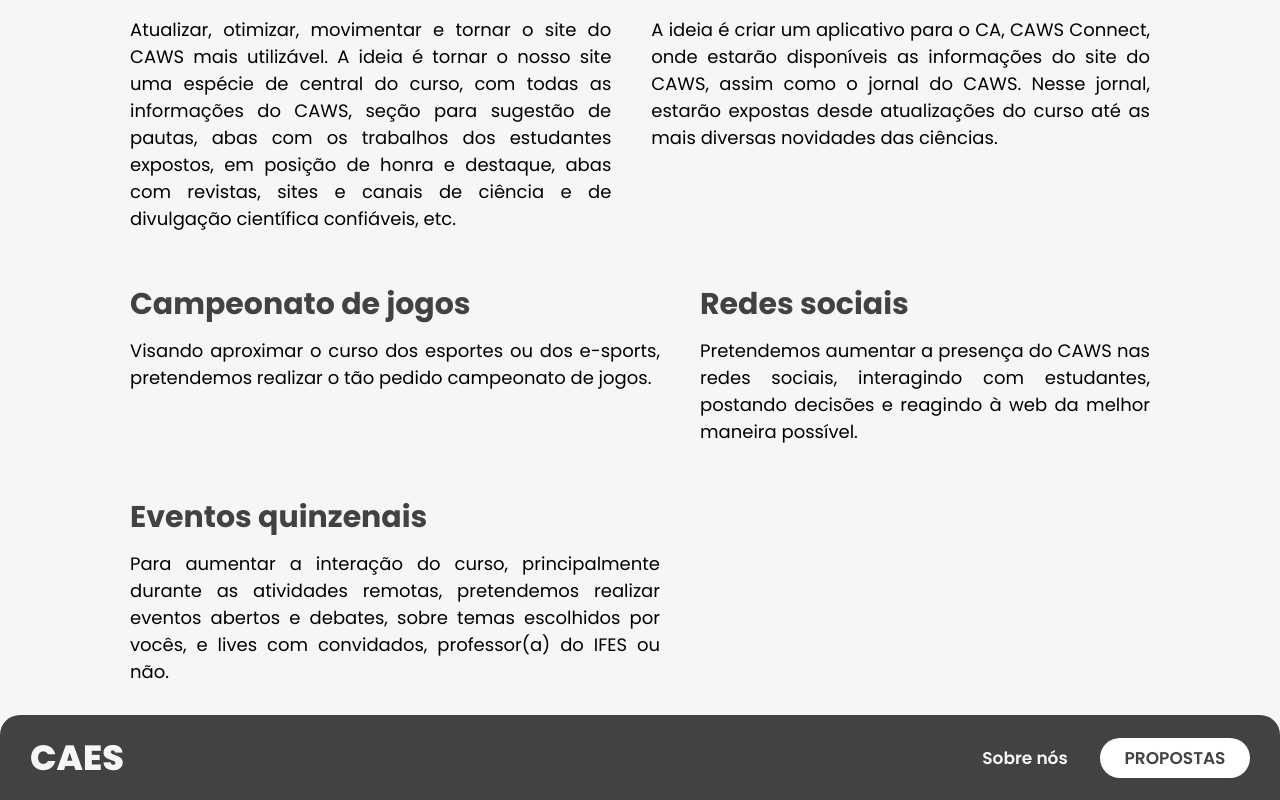
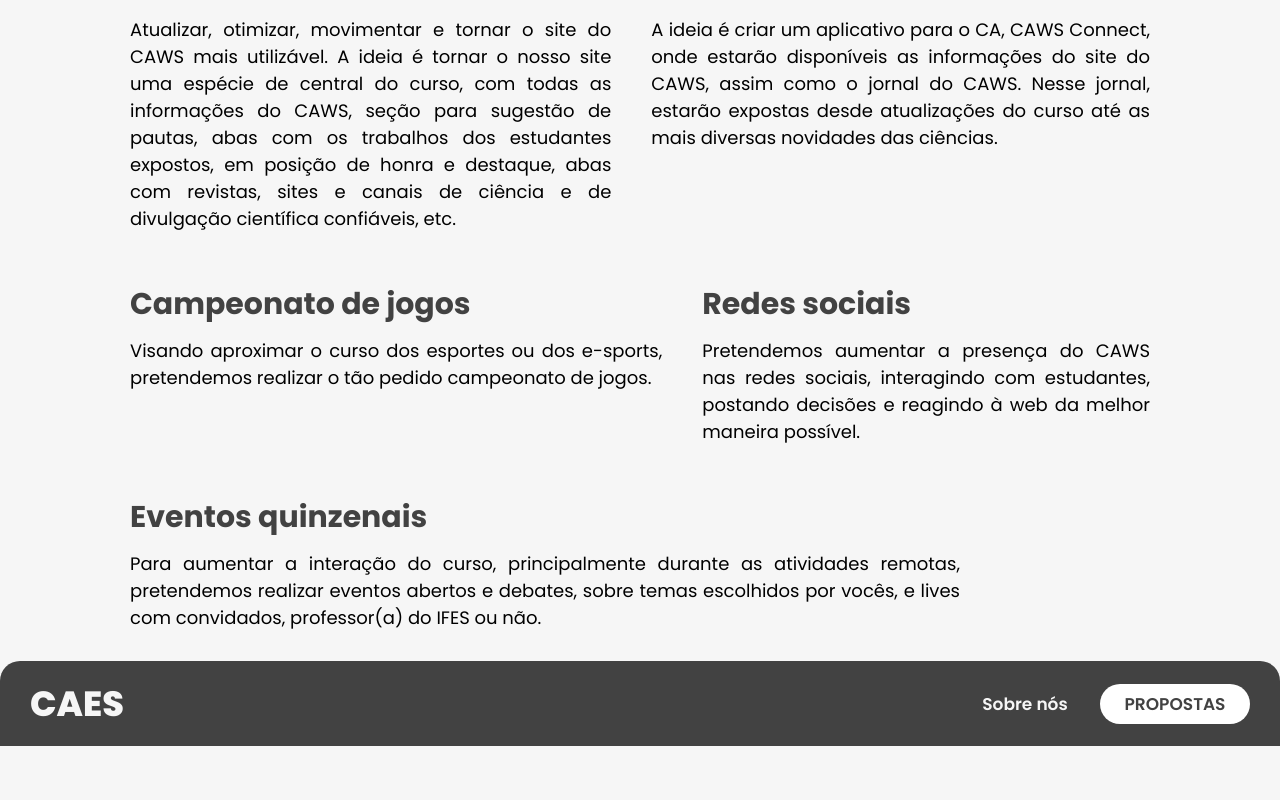
Before and after one commit to Felipe-Penha/caes, a Next.js app: page /propostas in a window 1280 px wide. Shown: the part 1435-2235 px from the top of the page. After the commit the page ends 2181 px from the top, so only its background shows below. Built offline with nearby package versions, Linux system fonts and the light colour scheme.

Commit message:
first commit

```diff
--- a/pages/index.js
+++ b/pages/index.js
@@ -119,7 +119,7 @@ export default function Home() {
                 meio de um Comitê Emergencial de Crise. Este comitê se dedicou a
                 manter um diálogo direto e franco com os estudantes do curso.
                 Durante o período pandemico, as ações foram restritas a este
-                âmbito. Agora em 06/2021 a gestão Saulo-Hellen se prepapra para
+                âmbito. Agora em 06/2021 a gestão Hellen-Saulo se prepapra para
                 passar a direção desta instituição para uma nova gestão.
               </p>
             </div>
--- a/styles/Animations.module.scss
+++ b/styles/Animations.module.scss
@@ -10,7 +10,7 @@
 @keyframes logo {
   0% {
     opacity: 0;
-    bottom: 10px;
+    bottom: 0.625rem;
   }
 
   100% {
@@ -22,7 +22,7 @@
 @keyframes up-down {
   0% {
     opacity: 0;
-    bottom: 10px;
+    bottom: 0.625rem;
   }
 
   100% {
@@ -34,7 +34,7 @@
 @keyframes down-up {
   0% {
     opacity: 0;
-    top: 10px;
+    top: 0.625rem;
   }
 
   100% {
--- a/styles/ArticleProp.module.scss
+++ b/styles/ArticleProp.module.scss
@@ -3,21 +3,21 @@
   grid-template-areas:
     'art-index-1'
     'art-index-2';
-  row-gap: 20px;
-  padding: 0 30px;
-  margin-bottom: 30px;
+  row-gap: 1.25rem;
+  padding: 0 1.875rem;
+  margin-bottom: 1.875rem;
 
   align-items: flex-start;
 
-  @media (min-width: 768px) {
+  @media (min-width: 48rem) {
     grid-template-areas: 'art-index-1 art-index-2';
-    column-gap: 20px;
+    column-gap: 1.25rem;
   }
 
-  @media (min-width: 992px) {
-    margin: 0 100px;
-    column-gap: 40px;
-    margin-bottom: 30px;
+  @media (min-width: 62rem) {
+    margin: 0 6.25rem;
+    column-gap: 2.5rem;
+    margin-bottom: 1.875rem;
   }
   .art-prop-1 {
     grid-area: art-index-1;
@@ -25,9 +25,9 @@
     grid-template-areas:
       'art-img'
       'text-group';
-    row-gap: 20px;
+    row-gap: 1.25rem;
     justify-items: center;
-    max-width: 530px;
+    max-width: 51.875rem;
 
     .art-img {
       grid-area: art-img;
@@ -37,7 +37,7 @@
       background-repeat: no-repeat;
       background-size: contain;
       background-position: center;
-      border-radius: 20px;
+      border-radius: 1.25rem;
     }
 
     .text-prop-group {
@@ -46,13 +46,13 @@
       grid-template-areas:
         'art-title'
         'art-text';
-      row-gap: 10px;
+      row-gap: 0.625rem;
 
       .art-title {
         grid-area: art-title;
 
-        @media (min-width: 992px) {
-          font-size: 30px;
+        @media (min-width: 62rem) {
+          font-size: 1.875rem;
           font-weight: 700;
         }
       }
@@ -61,8 +61,8 @@
         grid-area: art-text;
         font-weight: 400;
 
-        @media (min-width: 992px) {
-          font-size: 18px;
+        @media (min-width: 62rem) {
+          font-size: 1.125rem;
         }
       }
     }
@@ -74,9 +74,9 @@
     grid-template-areas:
       'art-img'
       'text-group';
-    row-gap: 20px;
+    row-gap: 1.25rem;
     justify-items: center;
-    max-width: 530px;
+    max-width: 51.875rem;
 
     .art-img {
       grid-area: art-img;
@@ -86,7 +86,7 @@
       background-repeat: no-repeat;
       background-size: contain;
       background-position: center;
-      border-radius: 20px;
+      border-radius: 1.25rem;
     }
 
     .text-prop-group {
@@ -95,13 +95,13 @@
       grid-template-areas:
         'art-title'
         'art-text';
-      row-gap: 10px;
+      row-gap: 0.625rem;
 
       .art-title {
         grid-area: art-title;
 
-        @media (min-width: 992px) {
-          font-size: 30px;
+        @media (min-width: 62rem) {
+          font-size: 1.875rem;
           font-weight: 700;
         }
       }
@@ -110,8 +110,8 @@
         grid-area: art-text;
         font-weight: 400;
 
-        @media (min-width: 992px) {
-          font-size: 18px;
+        @media (min-width: 62rem) {
+          font-size: 1.125rem;
         }
       }
     }
@@ -122,7 +122,7 @@
 //   display: grid;
 //   grid-template-areas: 'art1 art2';
 
-//   @media screen and (max-width: 992px) {
+//   @media screen and (max-width: 62rem) {
 //     grid-template-areas:
 //       'art1'
 //       'art2';
@@ -131,18 +131,18 @@
 //   .art-prop-1 {
 //     grid-area: art1;
 //     display: grid;
-//     margin-top: 40px;
+//     margin-top: 2.5rem;
 //     margin-left: 42px;
 //     margin-right: 42px;
 //     align-items: stretch;
-//     column-gap: 20px;
+//     column-gap: 1.25rem;
 
 //     @media screen and (max-width: 1200px) {
 //       column-gap: 5px;
 //     }
 
-//     @media screen and (max-width: 768px) {
-//       font-size: 30px;
+//     @media screen and (max-width: 48rem) {
+//       font-size: 1.875rem;
 //     }
 
 //     @media screen and (max-width: 576px) {
@@ -159,7 +159,7 @@
 //       .art-title {
 //         grid-area: art-title;
 //         margin: 0;
-//         font-size: 40px;
+//         font-size: 2.5rem;
 //         color: #424242;
 //         font-weight: 700;
 
@@ -167,8 +167,8 @@
 //           font-size: 35px;
 //         }
 
-//         @media screen and (max-width: 768px) {
-//           font-size: 30px;
+//         @media screen and (max-width: 48rem) {
+//           font-size: 1.875rem;
 //         }
 
 //         @media screen and (max-width: 576px) {
@@ -185,22 +185,22 @@
 
 //       .art-text {
 //         margin: 0;
-//         margin-top: 40px;
+//         margin-top: 2.5rem;
 //         grid-area: art-text;
 //         text-align: justify;
-//         font-size: 20px;
+//         font-size: 1.25rem;
 //         color: #424242;
 //         max-width: 500px;
 
 //         @media screen and (max-width: 1200px) {
-//           font-size: 18px;
+//           font-size: 1.125rem;
 //         }
 
-//         @media screen and (max-width: 768px) {
+//         @media screen and (max-width: 48rem) {
 //           font-size: 16px;
 //         }
 
-//         @media screen and (max-width: 520px) {
+//         @media screen and (max-width: 51.25rem) {
 //           text-align: center;
 //         }
 //       }
@@ -209,25 +209,25 @@
 //     .art-img {
 //       width: 500px;
 //       max-height: 615px;
-//       border-radius: 20px;
+//       border-radius: 1.25rem;
 //       justify-self: start;
 //     }
 //   }
 //   .art-prop-2 {
 //     grid-area: art2;
 //     display: grid;
-//     margin-top: 40px;
+//     margin-top: 2.5rem;
 //     margin-left: 42px;
 //     margin-right: 42px;
 //     align-items: stretch;
-//     column-gap: 20px;
+//     column-gap: 1.25rem;
 
 //     @media screen and (max-width: 1200px) {
 //       column-gap: 5px;
 //     }
 
-//     @media screen and (max-width: 768px) {
-//       font-size: 30px;
+//     @media screen and (max-width: 48rem) {
+//       font-size: 1.875rem;
 //     }
 
 //     @media screen and (max-width: 576px) {
@@ -244,7 +244,7 @@
 //       .art-title {
 //         grid-area: art-title;
 //         margin: 0;
-//         font-size: 40px;
+//         font-size: 2.5rem;
 //         color: #424242;
 //         font-weight: 700;
 
@@ -252,8 +252,8 @@
 //           font-size: 35px;
 //         }
 
-//         @media screen and (max-width: 768px) {
-//           font-size: 30px;
+//         @media screen and (max-width: 48rem) {
+//           font-size: 1.875rem;
 //         }
 
 //         @media screen and (max-width: 576px) {
@@ -270,21 +270,21 @@
 
 //       .art-text {
 //         margin: 0;
-//         margin-top: 40px;
+//         margin-top: 2.5rem;
 //         grid-area: art-text;
 //         text-align: justify;
-//         font-size: 20px;
+//         font-size: 1.25rem;
 //         color: #424242;
 //         max-width: 500px;
 
 //         @media screen and (max-width: 1200px) {
-//           font-size: 18px;
+//           font-size: 1.125rem;
 //         }
 
-//         @media screen and (max-width: 768px) {
+//         @media screen and (max-width: 48rem) {
 //           font-size: 16px;
 //         }
-//         @media screen and (max-width: 520px) {
+//         @media screen and (max-width: 51.25rem) {
 //           text-align: center;
 //         }
 //       }
@@ -293,7 +293,7 @@
 //     .art-img {
 //       width: 500px;
 //       max-height: 615px;
-//       border-radius: 20px;
+//       border-radius: 1.25rem;
 //       justify-self: start;
 //     }
 //   }
```
Also changed, not shown: styles/Article.module.scss (+48 -48 lines), styles/ArticleSbn.module.scss (+62 -62 lines), styles/Footer.module.scss (+49 -49 lines).
